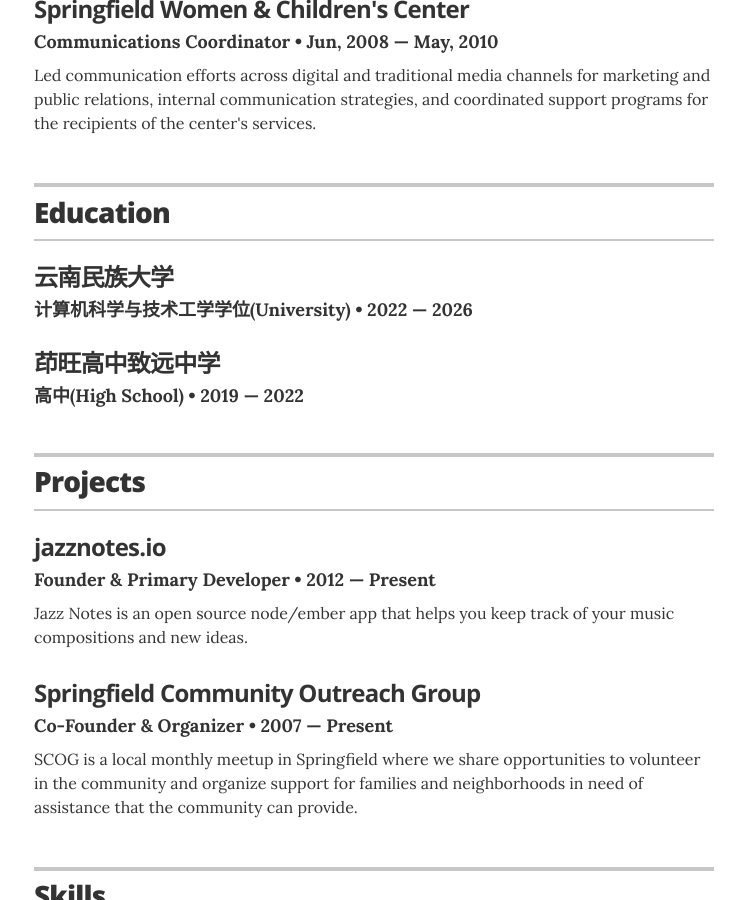
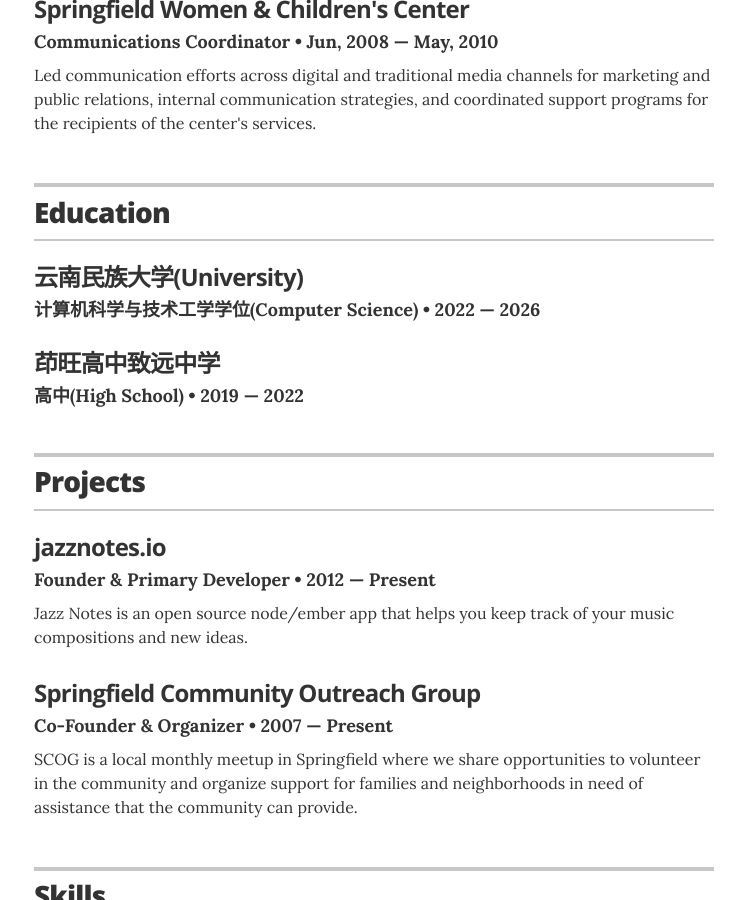
Before and after one commit to futingx/resume, a Jekyll site: the page built from index.html, in a window 1280 px wide and 900 px high, scrolled down 979 px. Shown: the whole window, without its empty margins (266-1011 px from the left). Built offline with Jekyll 4.4.1, drawn with Linux system fonts in a browser that asks for light colours.

Commit message:
第八次提交

```diff
--- a/_data/education.yml
+++ b/_data/education.yml
@@ -1,7 +1,7 @@
 
 # 教育经历
-- degree: 计算机科学与技术工学学位(University)
-  uni: 云南民族大学
+- degree: 计算机科学与技术工学学位(Computer Science)
+  uni: 云南民族大学(University)
   year: 2022 &mdash; 2026
 #  awards:
 #    - award: 优秀共青团员
--- a/_data/experience.yml
+++ b/_data/experience.yml
@@ -1,4 +1,4 @@
-# 经历
+# 实习经历
 # 全球传播副总裁
 - company: Springfield International Human Rights Outreach
   position: VP of Global Communications
```
Also changed, not shown: 1 other file.
